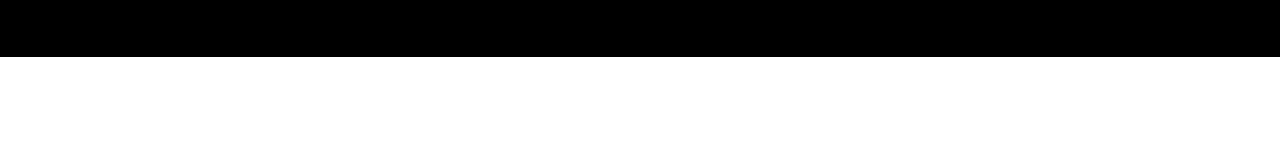
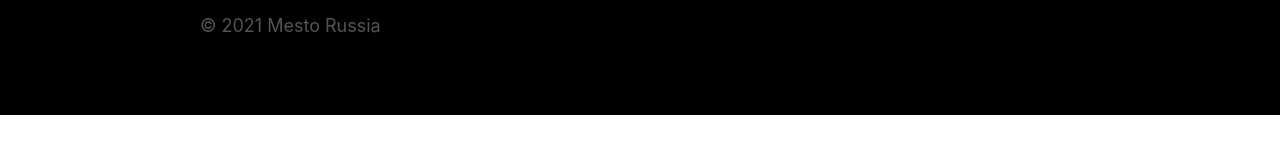
Before and after one commit to ilyasol2021/mesto, a plain HTML site: page index.html in a window 1280 px wide. Shown: the part 127-280 px from the top of the page. Drawn offline with Linux system fonts and the light colour scheme.

Commit message:
feat: add Footer

```diff
--- /dev/null
+++ b/blocks/footer/__copyright/footer__copyright.css
@@ -0,0 +1,8 @@
+.footer__copyright {
+  font-family: Inter, sans-serif;
+  font-style: normal;
+  font-weight: normal;
+  font-size: 18px;
+  line-height: 22px;
+  color: #545454;
+}
--- /dev/null
+++ b/blocks/footer/footer.css
@@ -0,0 +1,3 @@
+.footer {
+  margin: 0 200px;
+}
--- a/index.html
+++ b/index.html
@@ -17,7 +17,7 @@
 
     </main>
     <footer class="footer">
-
+      <p class="footer__copyright">&copy; 2021 Mesto Russia</p>
     </footer>
   </div>
 </body>
--- a/pages/index.css
+++ b/pages/index.css
@@ -2,3 +2,5 @@
 @import url(../blocks/page/page.css);
 @import url(../blocks/header/header.css);
 @import url(../blocks/header/__line/header__line.css);
+@import url(../blocks/footer/footer.css);
+@import url(../blocks/footer/__copyright/footer__copyright.css);
```
